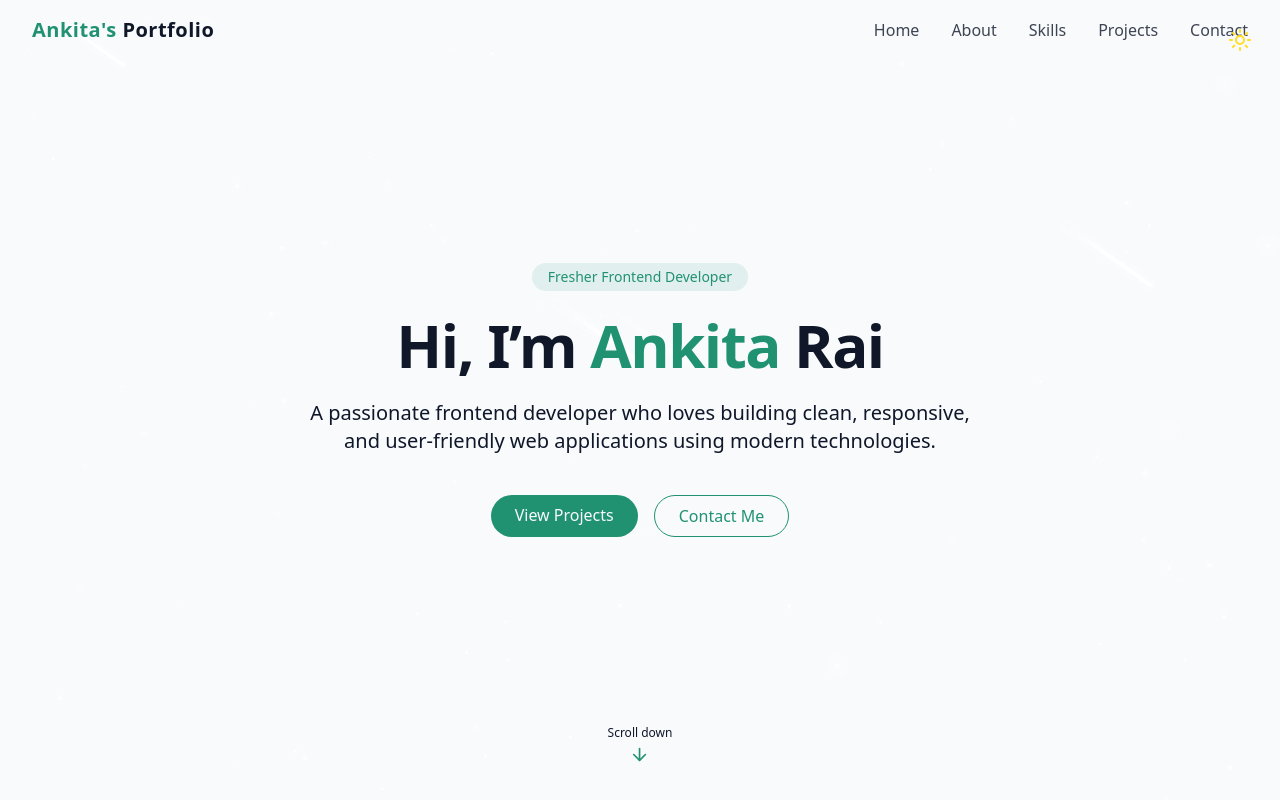
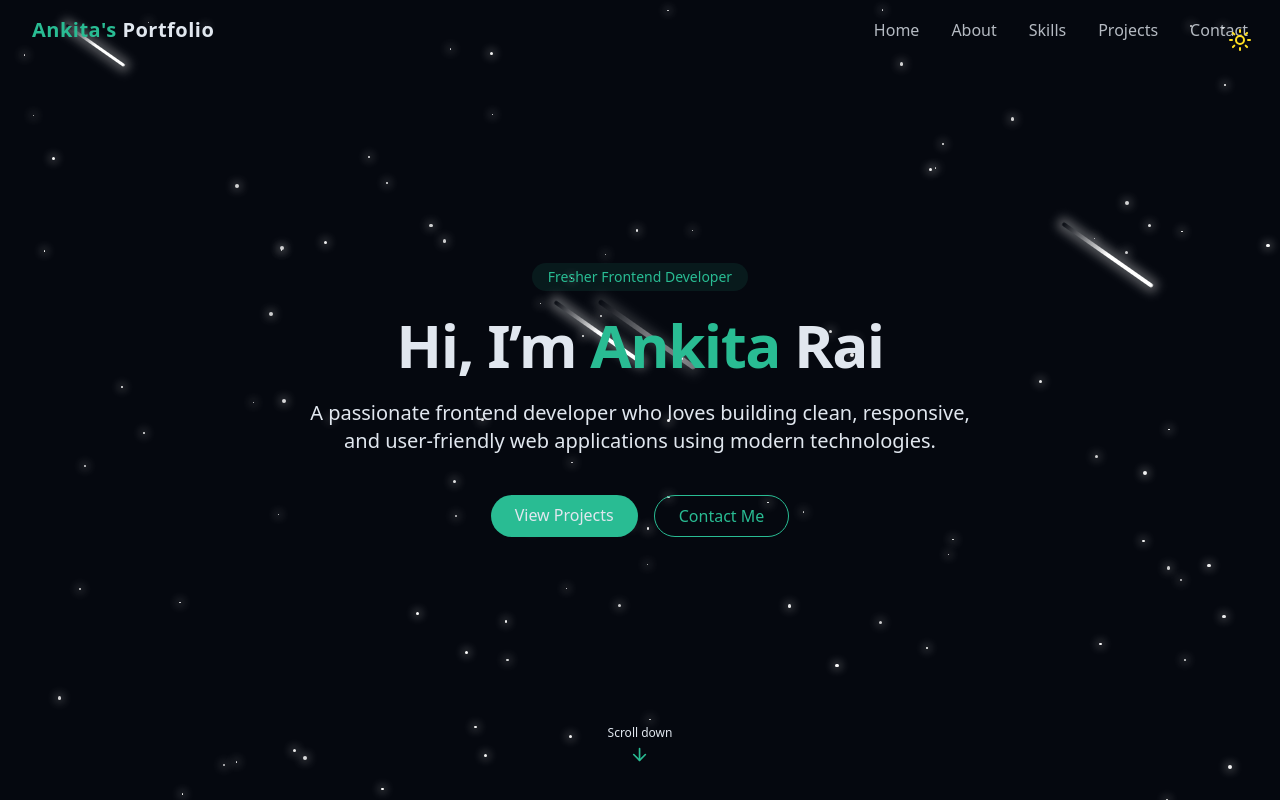
Before and after one commit to Ankitarai27/Portfolio, a React (Vite) app: page / in a window 1280 px wide. Shown: the top 800 px of the page. Built offline with nearby package versions, Linux system fonts and the light colour scheme.

Commit message:
#updated bg

```diff
--- a/src/index.css
+++ b/src/index.css
@@ -64,6 +64,18 @@
 
 @layer base {
   :root {
+    --background: 222 47% 4%;
+    --foreground: 213 31% 91%;
+
+    --card: 222 47% 8%;
+
+    --primary: 163 64% 45%;
+    --primary-foreground: 213 31% 91%;
+
+    --border: 217 33% 20%;
+  }
+
+  .light {
     --background: 210 40% 98%;
     --foreground: 222 47% 11%;
 
@@ -73,18 +85,6 @@
     --primary-foreground: 210 40% 98%;
 
     --border: 214 32% 91%;
-  }
-
-  .dark {
-    --background: 222 47% 4%;
-    --foreground: 213 31% 91%;
-
-    --card: 222 47% 8%;
-
-    --primary: 163 64% 45%;
-    --primary-foreground: 213 31% 91%;
-
-    --border: 217 33% 20%;
   }
 
   * {
```
